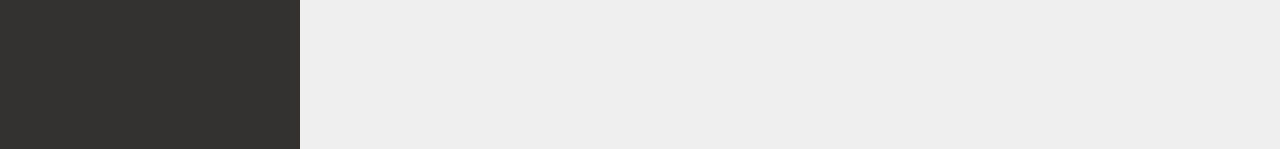
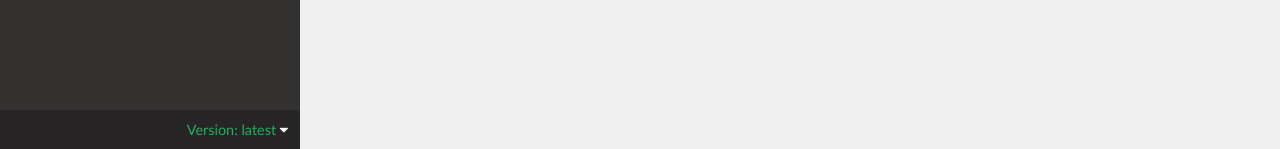
Before and after one commit to Cyrogon/TestLocaleSIT, a Sphinx documentation site: the page built from docs/source/index.rst, in a window 1280 px wide. Shown: the part 748-897 px from the top of the page. Built offline with Sphinx 7.4.7 and the Read the Docs theme 2.0.0, drawn with Linux system fonts in a browser that asks for light colours.

Commit message:
Once day in the far far furture

```diff
--- a/docs/source/conf.py
+++ b/docs/source/conf.py
@@ -18,7 +18,7 @@ author = 'Cyrogon'
 
 extensions = []
 
-templates_path = ['/templates']
+templates_path = ['../templates']
 exclude_patterns = []
 
 
@@ -70,7 +70,7 @@ if build_all_docs is not None:
 
   # and loop over all other versions from our yaml file
   # to set versions and languages
-  with open("versions.yaml", "r") as yaml_file:
+  with open("../versions.yaml", "r") as yaml_file:
     docs = yaml.safe_load(yaml_file)
 
   if (current_version != 'latest'):
```
